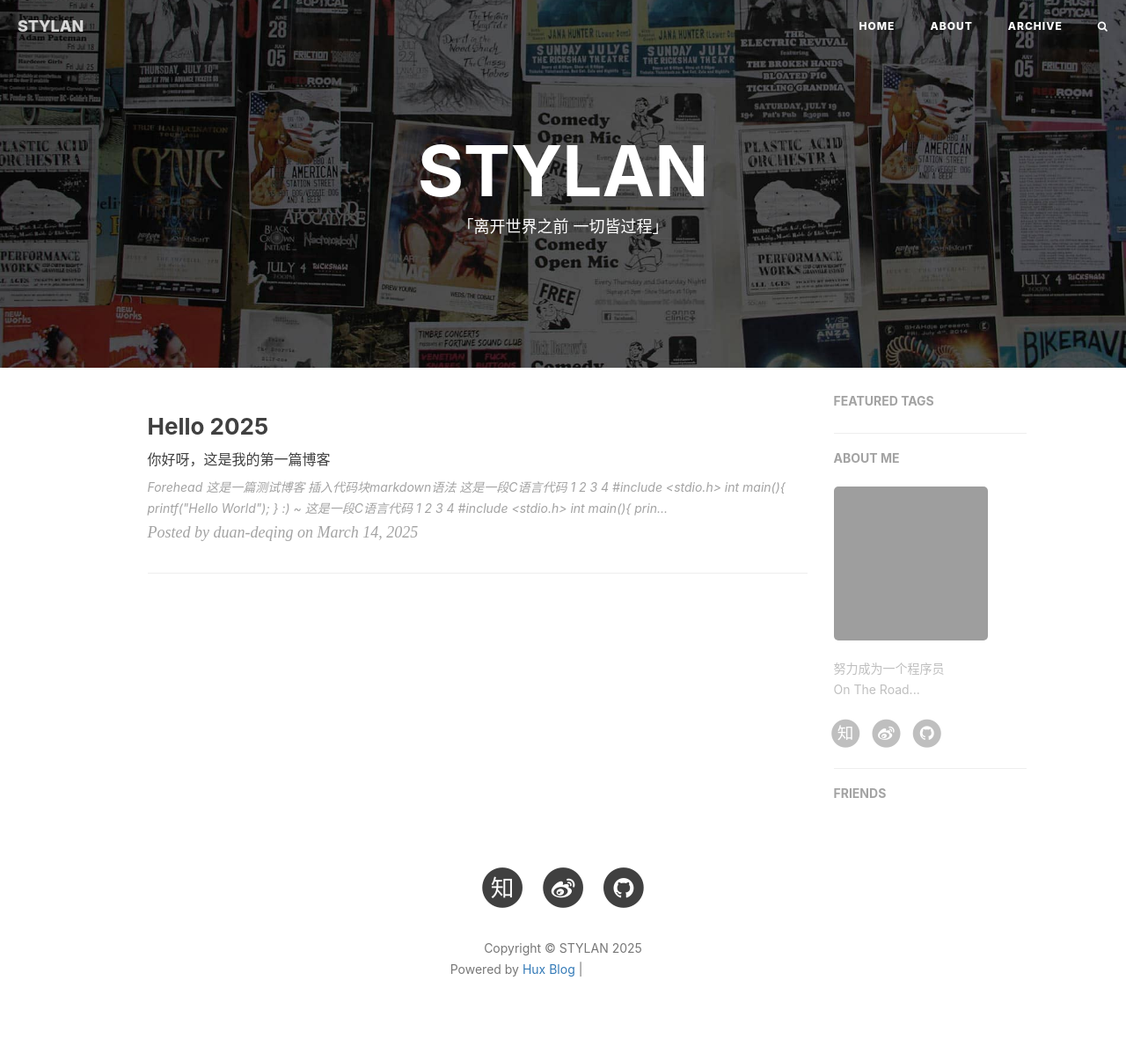
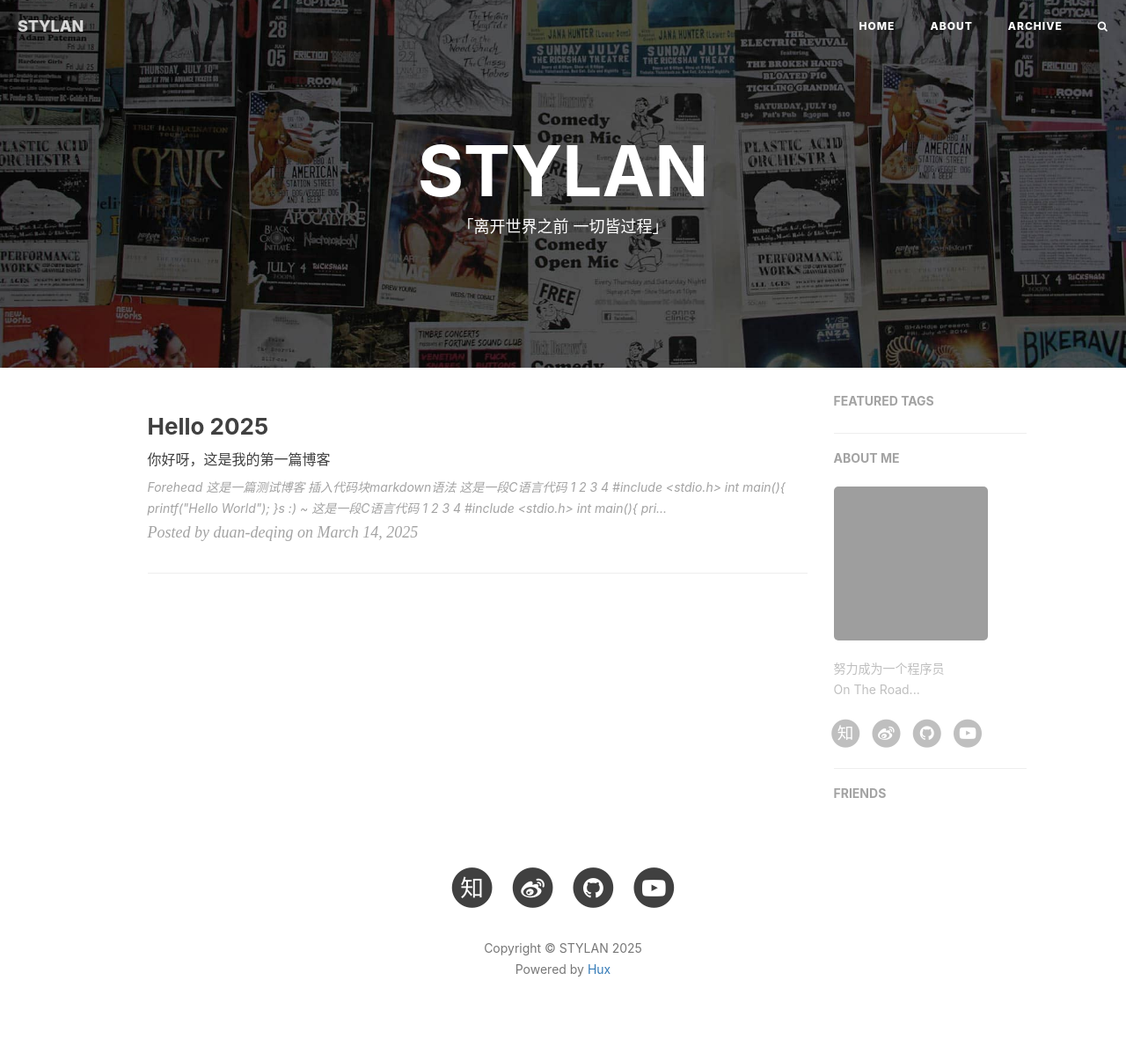
Before and after one commit to duan-deqing/duan-deqing.github.io, a Jekyll site: the page built from index.html, in a window 1280 px wide. Shown: the whole page at 88% size. Built offline with Jekyll 4.4.1, drawn with Linux system fonts in a browser that asks for light colours; nearby versions of some CDN libraries; the list of posts is cut into pages by our own code; comment, search, counter and statistics services are not loaded; grey boxes are pictures that could not be loaded.

Commit message:
Update something.

````diff
--- a/_includes/footer.html
+++ b/_includes/footer.html
@@ -9,11 +9,11 @@
                 <p class="copyright text-muted">
                     Copyright &copy; {{ site.title }} {{ site.time | date: '%Y' }}
                     <br>
-                    Powered by <a href="http://huangxuan.me">Hux Blog</a> |
-                    <iframe style="margin-left: 2px; margin-bottom:-5px;" frameborder="0" scrolling="0" width="100px"
+                    Powered by <a href="http://huangxuan.me">Hux</a>
+                    <!-- | <iframe style="margin-left: 2px; margin-bottom:-5px;" frameborder="0" scrolling="0" width="100px"
                         height="20px"
                         src="https://ghbtns.com/github-btn.html?user=huxpro&repo=huxpro.github.io&type=star&count=true">
-                    </iframe>
+                    </iframe> -->
                 </p>
             </div>
         </div>
--- a/_includes/search.html
+++ b/_includes/search.html
@@ -8,6 +8,7 @@
   <div class="search-main container">
     <div class="row">
       <div class="col-lg-8 col-lg-offset-2 col-md-10 col-md-offset-1">
+        <!-- 搜索框 -->
         <form></form>
         <input type="text" id="search-input" placeholder="$ grep...">
         </form>
--- a/_includes/sns-links.html
+++ b/_includes/sns-links.html
@@ -71,6 +71,19 @@
   </li>
   {% endif %}
 
+  <!-- Bilibili fa-youtube-play -->
+  {% if site.bilibili_userid %}
+  <li>
+    <a target="_blank" href="https://space.bilibili.com/{{ site.lbilibili_userid }}">
+      <span class="fa-stack fa-lg">
+        <i class="fa fa-circle fa-stack-2x"></i>
+        <i class="fa fa-youtube-play fa-stack-1x fa-inverse"></i>
+      </span>
+    </a>
+  </li>
+  {% endif %}
+
+  <!-- linkedin -->
   {% if site.linkedin_username %}
   <li>
     <a target="_blank" href="https://www.linkedin.com/in/{{ site.linkedin_username }}">
--- a/_posts/2025-03-14-hello-2025.markdown
+++ b/_posts/2025-03-14-hello-2025.markdown
@@ -19,7 +19,7 @@ tags:
 #include <stdio.h>
 int main(){
     printf("Hello World");
-}
+}s
  ```
 <hr>
 
--- a/css/hux-blog.css
+++ b/css/hux-blog.css
@@ -568,6 +568,8 @@ pre.highlight {
     padding: 14px 10px;
   }
 }
+
+/* 搜索页面CSS */
 .search-page {
   position: fixed;
   top: 0;
````
Also changed, not shown: img/avatar-hux-home.jpg (deleted), img/avatar-hux-ny.jpg (deleted), img/avatar-hux.jpg (deleted), img/bg-me-2022.jpg (deleted), img/favicon-bak.ico (added), img/favicon.ico, img/in-post/avatar-hux.jpg (deleted).
